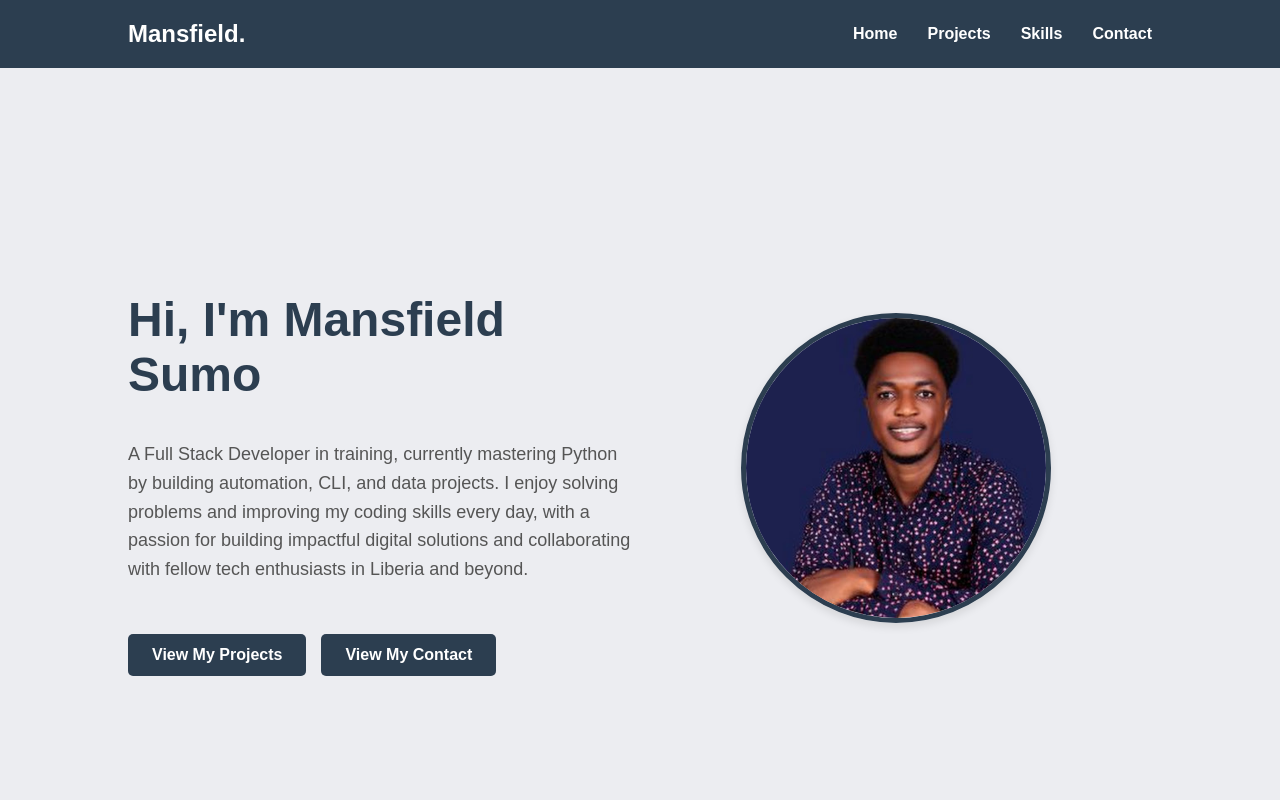
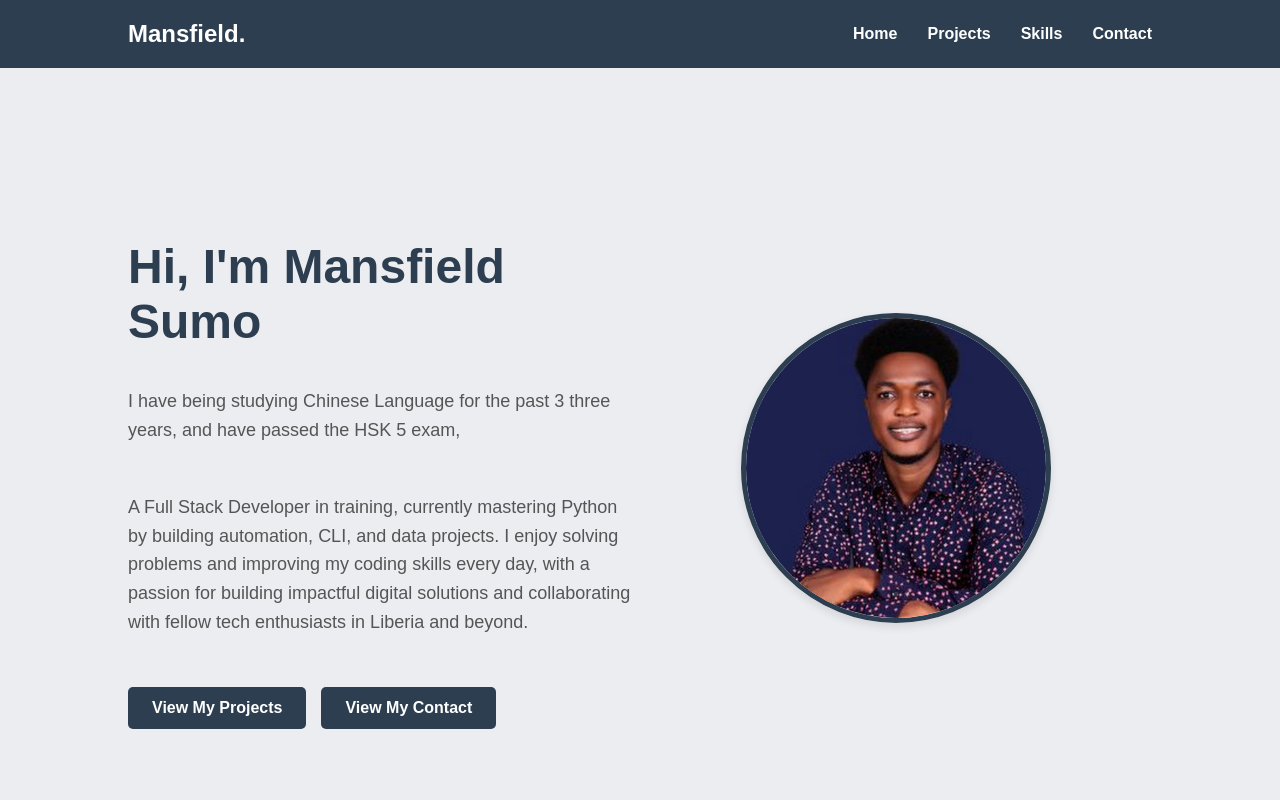
Before and after one commit to mansfield-sumo/my-portfolio, a plain HTML site: page index.html in a window 1280 px wide. Shown: the top 800 px of the page. Drawn offline with Linux system fonts and the light colour scheme.

```diff
--- a/index.html
+++ b/index.html
@@ -24,6 +24,7 @@
         <!-- Left Side (Text) -->
         <div class="hero-text">
             <h1>Hi, I'm Mansfield Sumo</h1>
+            <p>I have being studying Chinese Language for the past 3 three years, and have passed the HSK 5 exam, </p>
             <p>A Full Stack Developer in training, currently mastering Python by building automation, CLI, and data projects. I enjoy solving problems and improving my coding skills every day, with a passion for building impactful digital solutions and collaborating with fellow tech enthusiasts in Liberia and beyond.</p>
             <div class="button-group">
                 <a href="#projects" class="btn">View My Projects</a>
```
